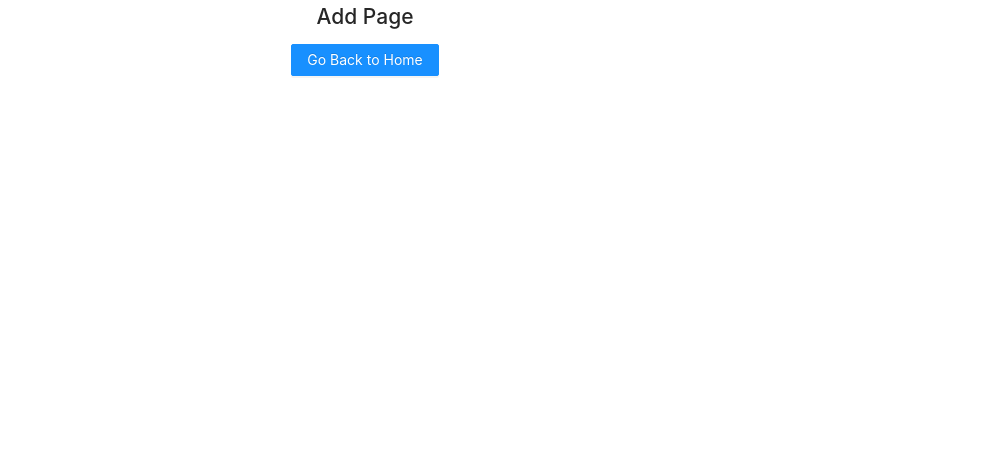
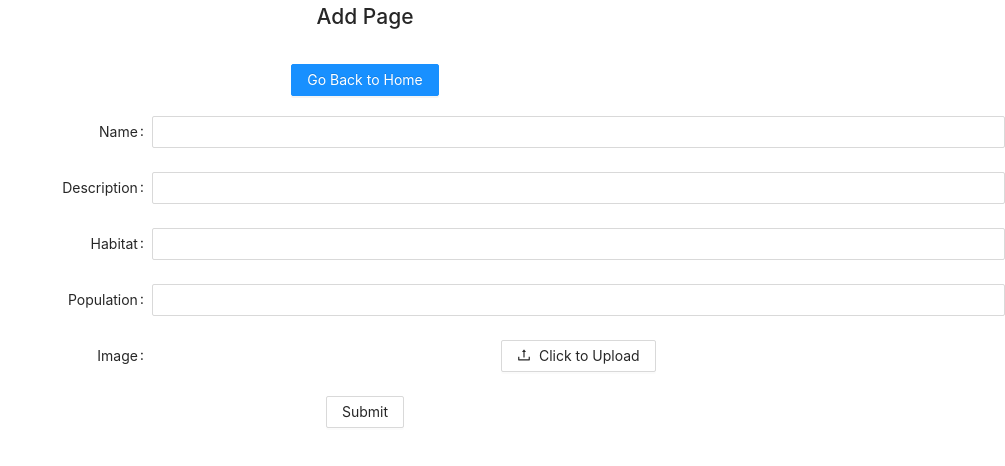
Before and after one commit to Radwisatso/cloudxier_simple_blog-Raditya-Dwisatrio-Santoso-REMAKE-, a React (Create React App) app in the folder Client/cloudxier-fish-blog/: page /add in a window 1280 px wide. Shown: the top 466 px of the page, without its empty margins (275-1280 px from the left). Built offline with nearby package versions, Linux system fonts and the light colour scheme.

Commit message:
Adding POST feature with loading and notification, beforeUpload and onRemove on Upload ANTD feature

```diff
--- a/Client/cloudxier-fish-blog/src/pages/AddOrUpdate.js
+++ b/Client/cloudxier-fish-blog/src/pages/AddOrUpdate.js
@@ -1,18 +1,103 @@
-import React from "react"
-import { Button } from 'antd'
-import { Routes, Route, Link } from "react-router-dom";
+import React, {useState} from "react";
+import { Routes, Route, Link, useNavigate } from "react-router-dom";
+import { Button, Form, Input, Upload, notification, message } from 'antd'
+import { UploadOutlined } from '@ant-design/icons';
+import axios from "axios";
 
 const AddOrUpdate = () => {
+
+    const [imageData, setImageData] = useState([])
+    const navigate = useNavigate()
+    const [loading, setLoading] = useState(false)
+
+    const openNotificationWithIcon = (type, message) => {
+        notification[type]({
+          message: type,
+          description:
+            message,
+        });
+      };
+
+    const onFinish = (values) => {
+        console.log("INI HASILNYA", values);
+        setLoading(true)
+        const {name, description, habitat, image, population} = values
+        const data = new FormData()
+        data.append("name", name)
+        data.append("description", description)
+        data.append("habitat", habitat)
+        data.append("image", image.file)
+        data.append("population", population)
+
+        const headers = {
+            headers: {
+                "Content-type": "multipart/form-data"
+            }
+        }
+
+        axios.post("https://cloudxier-blog.herokuapp.com/fishes", data, headers)
+        .then((res) => {
+            console.log("Response 201", res)
+            openNotificationWithIcon("success", res.data.message)
+            navigate("/")
+        })
+        .catch((err) => {
+            console.log(err)
+            openNotificationWithIcon("error", "Error")
+        })
+        .finally((_) => {
+            setLoading(false)
+        })
+    };
+
+    const props = {
+        onRemove: file => {
+            setImageData([])
+        },
+        beforeUpload: file => {
+            setImageData([file])
+            return false
+        },
+        imageData
+    }
+
     return (
         <div>
             <h2>
                 Add Page
             </h2>
-            <Button type="primary">
+            <Button type="primary" style={{margin: "20px"}}>
                 <Link to={"/"}>
                     Go Back to Home
                 </Link>
             </Button>
+            <Form
+            name="add"
+            labelCol={{ span: 8 }}
+            wrapperCol={{ span: 16 }}
+            onFinish={onFinish}
+            >
+                <Form.Item label="Name" name="name">
+                    <Input />
+                </Form.Item>
+                <Form.Item label="Description" name="description">
+                    <Input />
+                </Form.Item>
+                <Form.Item label="Habitat" name="habitat">
+                    <Input />
+                </Form.Item>
+                <Form.Item label="Population" name="population">
+                    <Input type={"number"}/>
+                </Form.Item>
+                <Form.Item label="Image" name="image">
+                    <Upload {...props}>
+                        <Button icon={<UploadOutlined />}>Click to Upload</Button>
+                    </Upload>
+                </Form.Item>
+                <Button htmlType="submit" loading={loading}>
+                    Submit
+                </Button>
+            </Form>
         </div>
     )
 }
```
